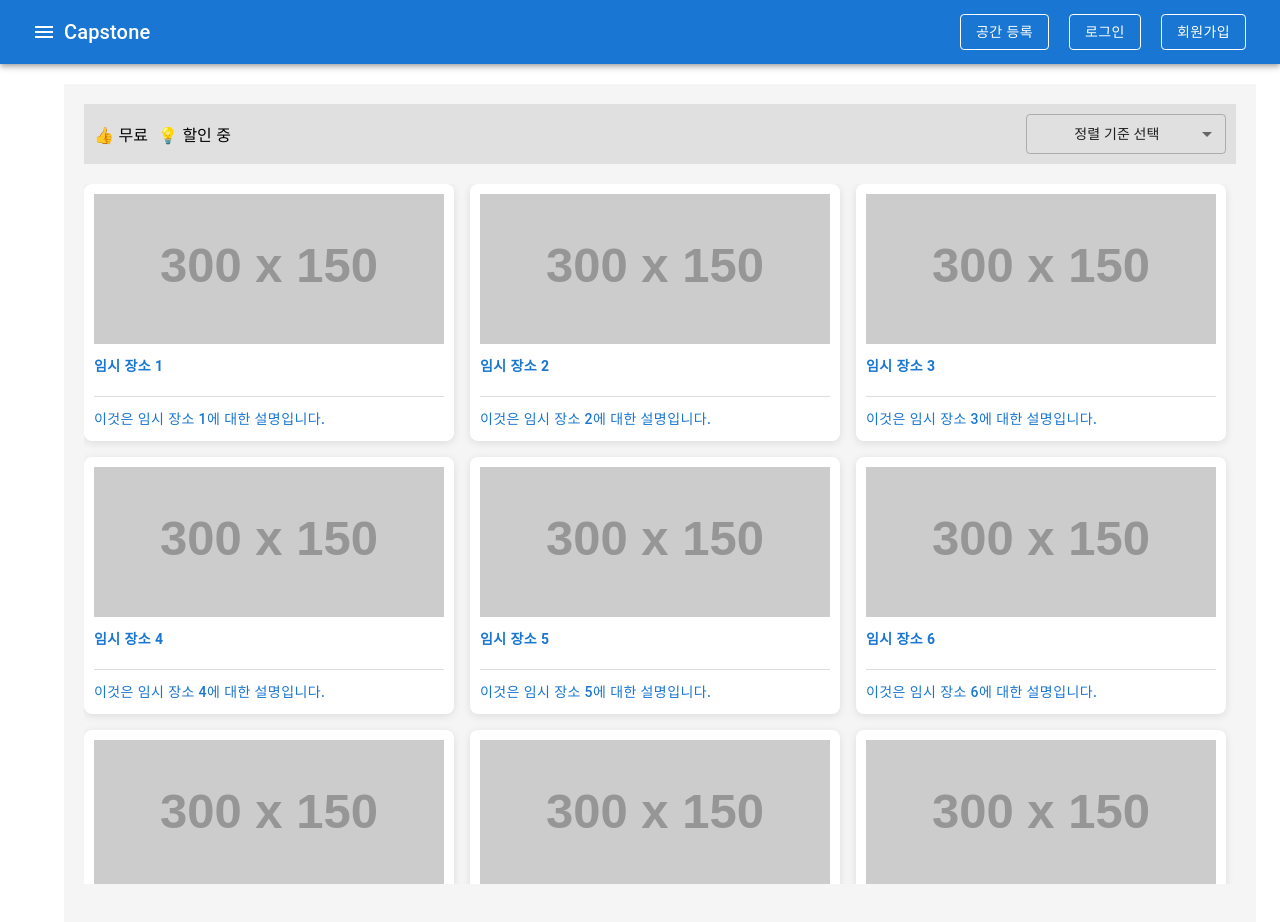
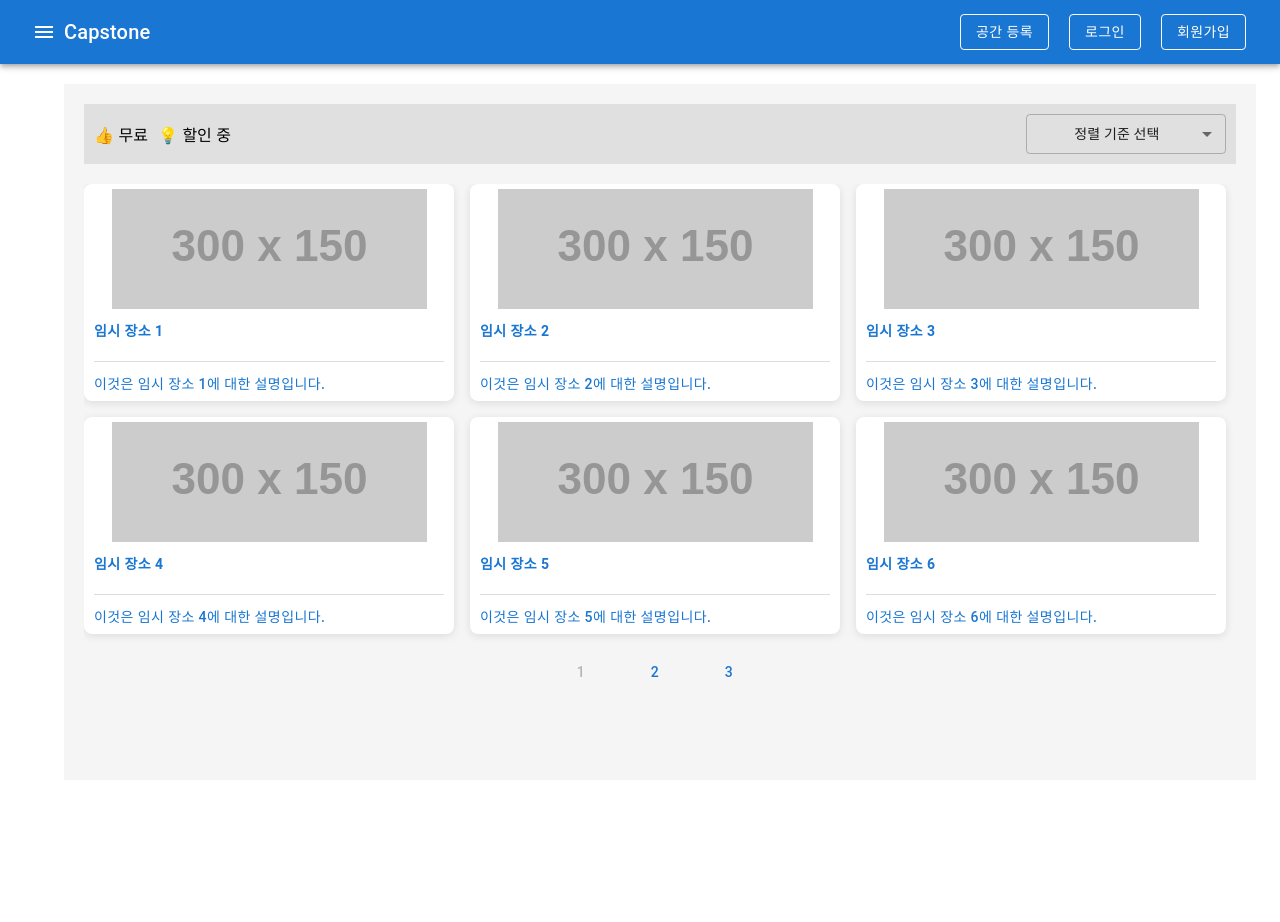
Before and after one commit to Capstone-2024-yh/Front-end, a React (Create React App) app in the folder frontend/: page /location-list in a window 1280 px wide. After the commit the page ends 800 px from the top, so only its background shows below. Built offline with nearby package versions, Linux system fonts and the light colour scheme; the HTML template or start-up script is replaced by a standard one.

Commit message:
Added paging function in LocationList

```diff
--- a/frontend/src/components/main/LocationList.js
+++ b/frontend/src/components/main/LocationList.js
@@ -9,6 +9,10 @@ const LocationList = () => {
   const [sortKey, setSortKey] = useState('default');
   const [loading, setLoading] = useState(true);
   // const [error, setError] = useState(null);
+
+  const [currentPage, setCurrentPage] = useState(1); // 현재 페이지
+  const itemsPerPage = 6; // 한 페이지에 보여줄 항목 수
+
   const navigate = useNavigate();
 
   useEffect(() => {
@@ -47,7 +51,7 @@ const LocationList = () => {
     */
 
     // 임시 데이터만 사용
-    const tempData = Array.from({ length: 12 }, (_, index) => ({
+    const tempData = Array.from({ length: 18 }, (_, index) => ({
       id: index,
       spaceName: `임시 장소 ${index + 1}`,
       mainImageBase64: 'https://via.placeholder.com/300x150',
@@ -85,10 +89,26 @@ const LocationList = () => {
     setSortKey(newSortKey);
     const sorted = sortData(locationData, newSortKey);
     setSortedData(sorted);
+    setCurrentPage(1); // 정렬 변경 시 첫 페이지로 이동
   };
 
   const handleClick = (location) => {
     navigate(`/rental-space/${location.id}`);
+  };
+
+  // 페이징을 위한 계산
+  const indexOfLastItem = currentPage * itemsPerPage;
+  const indexOfFirstItem = indexOfLastItem - itemsPerPage;
+  const currentItems = sortedData.slice(indexOfFirstItem, indexOfLastItem);
+
+  const totalPages = Math.ceil(sortedData.length / itemsPerPage);
+  const pageNumbers = [];
+  for (let i = 1; i <= totalPages; i++) {
+    pageNumbers.push(i);
+  }
+
+  const handlePageChange = (newPage) => {
+    setCurrentPage(newPage);
   };
 
   if (loading) {
@@ -98,7 +118,7 @@ const LocationList = () => {
           display: 'flex',
           justifyContent: 'center',
           alignItems: 'center',
-          height: '100vh',
+          height: '82vh',
         }}
       >
         <CircularProgress />
@@ -110,7 +130,7 @@ const LocationList = () => {
     <Box
       sx={{
         width: '100%',
-        height: '100vh',
+        height: '82vh',
         backgroundColor: '#f5f5f5',
         padding: '20px',
       }}
@@ -167,12 +187,12 @@ const LocationList = () => {
       <Box
         sx={{
           overflowY: 'scroll',
-          height: 'calc(100vh - 100px)',
+          height: 'calc(82vh - 100px)',
           paddingRight: '10px',
         }}
       >
         <Grid container spacing={2}>
-          {sortedData.map((location, index) => (
+          {currentItems.map((location, index) => (
             <Grid item xs={12} sm={4} key={index}>
               <Button
                 onClick={() => handleClick(location)}
@@ -183,6 +203,7 @@ const LocationList = () => {
                   padding: '10px',
                   textAlign: 'center',
                   width: '100%',
+                  height: '217px',
                   display: 'flex',
                   flexDirection: 'column',
                   alignItems: 'center',
@@ -192,8 +213,8 @@ const LocationList = () => {
                   src={location.mainImageBase64}
                   alt={location.spaceName}
                   style={{
-                    width: '100%',
-                    height: '150px',
+                    width: '90%',
+                    height: '120px',
                     objectFit: 'cover',
                     marginBottom: '10px',
                   }}
@@ -228,6 +249,20 @@ const LocationList = () => {
             </Grid>
           ))}
         </Grid>
+
+        {/* 페이지 네이션 버튼 */}
+        <Box sx={{ display: 'flex', justifyContent: 'center', marginTop: '20px' }}>
+          {pageNumbers.map((pageNumber) => (
+            <Button
+              key={pageNumber}
+              onClick={() => handlePageChange(pageNumber)}
+              disabled={currentPage === pageNumber}
+              sx={{ margin: '0 5px' }}
+            >
+              {pageNumber}
+            </Button>
+          ))}
+        </Box>
       </Box>
     </Box>
   );
--- a/frontend/src/components/search/SpaceRegisteration.js
+++ b/frontend/src/components/search/SpaceRegisteration.js
@@ -203,7 +203,7 @@ const SpaceRegistration = () => {
 
       // spaceTags를 별도의 API로 전송
       if (spaceTags.length > 0) {
-        await axios.post('/venues/tag', {
+        await axios.post('/tag/create', {
           spaceId,
           tags: spaceTags,
         });
@@ -211,7 +211,7 @@ const SpaceRegistration = () => {
 
       // mainImageBase64를 별도의 API로 전송
       if (mainImageBase64) {
-        await axios.post('/venues/image', {
+        await axios.post('/venuePhoto/create', {
           spaceId,
           image: mainImageBase64,
         });
@@ -219,7 +219,7 @@ const SpaceRegistration = () => {
 
       // selectedEquipment를 별도의 API로 전송
       if (selectedEquipment.length > 0) {
-        await axios.post('/venues/equipment', {
+        await axios.post('/equipment/create', {
           spaceId,
           equipment: selectedEquipment,
         });
```
